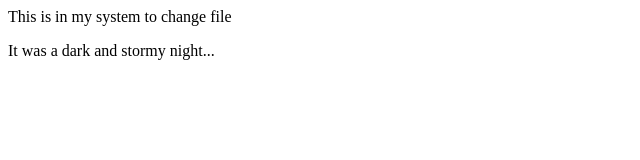
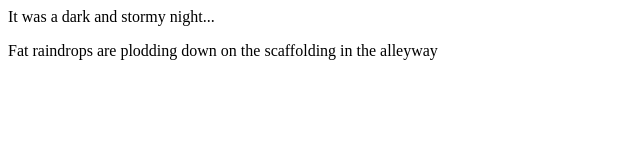
Before and after one commit to m-sommer/fireside-story, a plain HTML site: page index.html in a window 1280 px wide. Shown: the whole page, without its empty margins (0-640 px from the left). Drawn offline with Linux system fonts and the light colour scheme.

Commit message:
Added second line to story

```diff
--- a/index.html
+++ b/index.html
@@ -1,6 +1,6 @@
 <html>
   <body>
-    <p> This is in my system to change file</p>
     <p>It was a dark and stormy night...</p>
+    <p>Fat raindrops are plodding down on the scaffolding in the alleyway</p>
   </body>
 </html>
```
